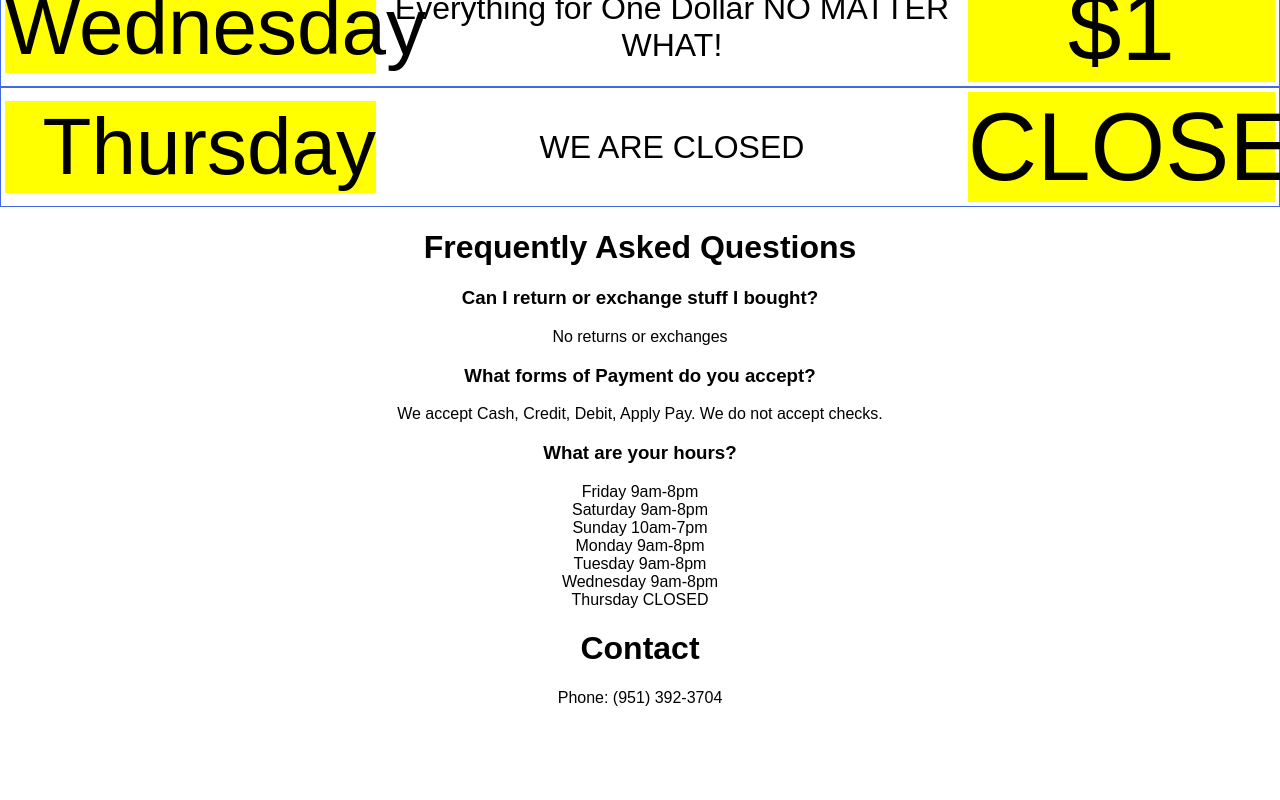
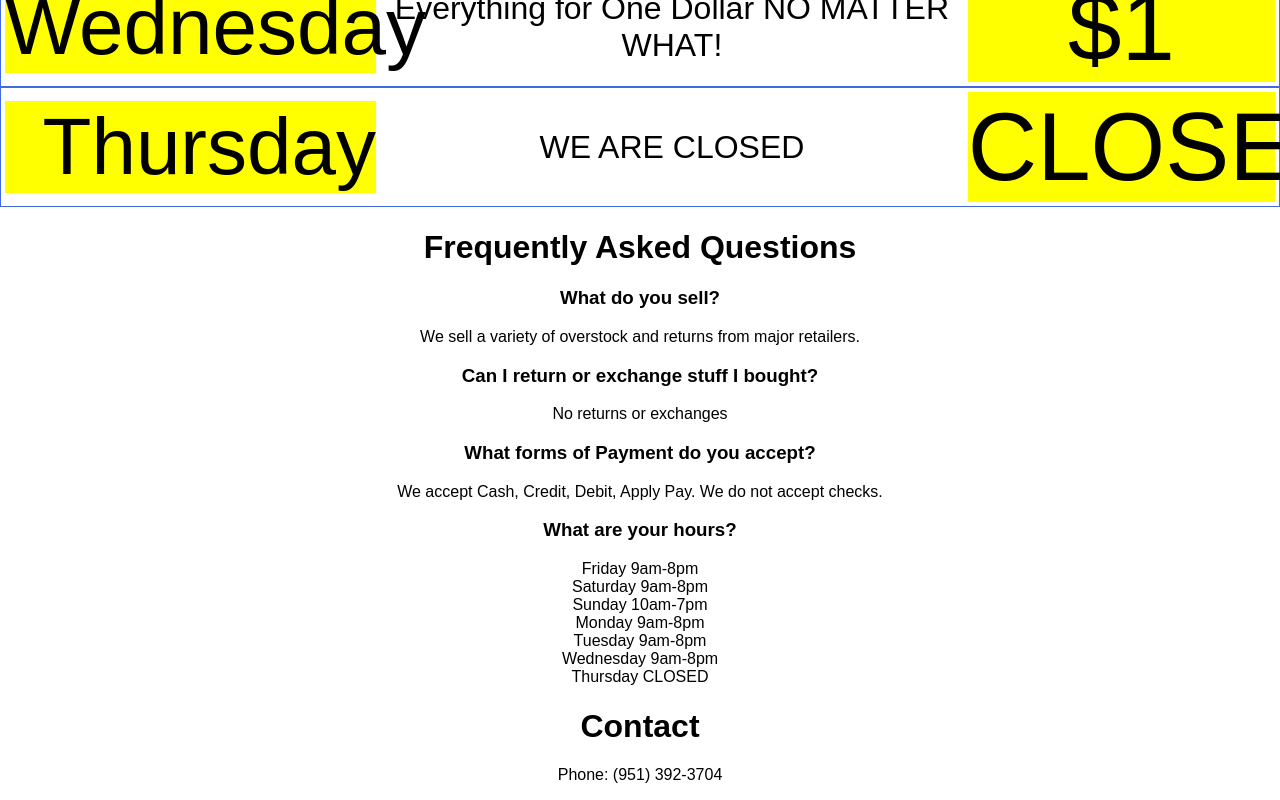
Before and after one commit to jpatterson933/deal_buster, a React (Create React App) app: page / in a window 1280 px wide. Shown: the part 829-1629 px from the top of the page. Before the commit the page ends 1552 px from the top, so only its background shows below. Built offline with nearby package versions, Linux system fonts and the light colour scheme; a web font is replaced by a local one.

Commit message:
added another faq question

```diff
--- a/src/components/Faq/index.js
+++ b/src/components/Faq/index.js
@@ -8,6 +8,8 @@ export const Faq = () => {
     return (
         <div id="faq">
             <h1>Frequently Asked Questions</h1>
+            <h3>What do you sell?</h3>
+            <p>We sell a variety of overstock and returns from major retailers.</p>
             <h3>Can I return or exchange stuff I bought?</h3>
             <p>No returns or exchanges</p>
             <h3>What forms of Payment do you accept?</h3>
```
